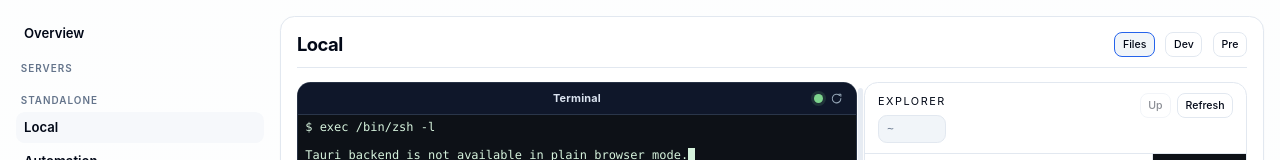
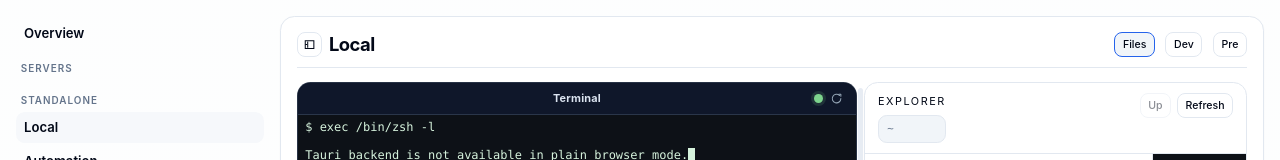
Before and after one commit to hsudatalks/univers-machine, a React (Vite) app in the folder apps/univers-ark-developer/: page / in a window 1280 px wide. Both pictures are taken after a click on the button 705 px from the left and 85 px from the top of the page. Shown: the top 160 px of the page. Built offline with nearby package versions, Linux system fonts and the light colour scheme.

Commit message:
feat: add collapsible terminal pane in container view

```diff
--- a/apps/univers-ark-developer/src/App.tsx
+++ b/apps/univers-ark-developer/src/App.tsx
@@ -168,6 +168,7 @@ function App() {
 
   const {
     browserFrameVersions,
+    containerTerminalCollapsed,
     containerTerminalWidths,
     containerTools,
     prepareContainerView,
@@ -175,6 +176,7 @@ function App() {
     restartBrowserTunnel,
     selectContainerTool,
     startContainerResize,
+    toggleTerminalCollapsed,
   } = useContainerWorkspace({
     activeView,
     clampTerminalPanelWidth,
@@ -363,6 +365,7 @@ function App() {
                     browserSurface={browserSurface}
                     developmentPanel={developmentPanel}
                     developmentSurface={developmentSurface}
+                    isTerminalCollapsed={Boolean(containerTerminalCollapsed[target.id])}
                     onReloadBrowser={() => {
                       if (browserSurface) {
                         reloadBrowserFrame(target.id, browserSurface.id);
@@ -378,6 +381,9 @@ function App() {
                     }}
                     onStartResize={(event) => {
                       startContainerResize(event, target.id);
+                    }}
+                    onToggleTerminalCollapsed={() => {
+                      toggleTerminalCollapsed(target.id);
                     }}
                     pageVisible={isVisible}
                     previewPanel={previewPanel}
--- a/apps/univers-ark-developer/src/components/ContainerPage.tsx
+++ b/apps/univers-ark-developer/src/components/ContainerPage.tsx
@@ -11,10 +11,12 @@ interface ContainerPageProps {
   browserSurface?: DeveloperSurface;
   developmentPanel: ContainerToolPanel | null;
   developmentSurface?: DeveloperSurface;
+  isTerminalCollapsed: boolean;
   onReloadBrowser: () => void;
   onRestartBrowser: () => void;
   onSelectTool: (panel: ContainerToolPanel) => void;
   onStartResize: (event: ReactPointerEvent<HTMLDivElement>) => void;
+  onToggleTerminalCollapsed: () => void;
   pageVisible: boolean;
   previewPanel: ContainerToolPanel | null;
   previewSurface?: DeveloperSurface;
@@ -34,10 +36,12 @@ export function ContainerPage({
   browserSurface,
   developmentPanel,
   developmentSurface,
+  isTerminalCollapsed,
   onReloadBrowser,
   onRestartBrowser,
   onSelectTool,
   onStartResize,
+  onToggleTerminalCollapsed,
   pageVisible,
   previewPanel,
   previewSurface,
@@ -48,7 +52,61 @@ export function ContainerPage({
     <>
       <header className="content-header content-header-container">
         <div className="content-header-copy">
-          <h1 className="content-title content-title-container">{target.label}</h1>
+          <div className="content-title-row">
+            <button
+              aria-label={
+                isTerminalCollapsed ? "Show terminal pane" : "Hide terminal pane"
+              }
+              className="panel-button panel-button-icon panel-button-toolbar content-title-toggle"
+              onClick={onToggleTerminalCollapsed}
+              title={
+                isTerminalCollapsed ? "Show terminal pane" : "Hide terminal pane"
+              }
+              type="button"
+            >
+              <svg
+                aria-hidden="true"
+                className="panel-button-icon-svg"
+                fill="none"
+                viewBox="0 0 16 16"
+              >
+                {isTerminalCollapsed ? (
+                  <>
+                    <path
+                      d="M2.75 3.25h10.5v9.5H2.75z"
+                      stroke="currentColor"
+                      strokeWidth="1.25"
+                    />
+                    <path
+                      d="M5.75 4.25v7.5"
+                      stroke="currentColor"
+                      strokeWidth="1.25"
+                    />
+                  </>
+                ) : (
+                  <>
+                    <path
+                      d="M2.75 3.25h10.5v9.5H2.75z"
+                      stroke="currentColor"
+                      strokeWidth="1.25"
+                    />
+                    <path
+                      d="M5.75 4.25v7.5"
+                      stroke="currentColor"
+                      strokeWidth="1.25"
+                    />
+                    <path
+                      d="M4.5 8 3.25 8"
+                      stroke="currentColor"
+                      strokeLinecap="round"
+                      strokeWidth="1.25"
+                    />
+                  </>
+                )}
+              </svg>
+            </button>
+            <h1 className="content-title content-title-container">{target.label}</h1>
+          </div>
         </div>
 
         <div className="content-header-tools content-header-tools-container">
@@ -90,10 +148,10 @@ export function ContainerPage({
 
       <section className="page-section">
         <div
-          className={`container-workspace ${isBrowserToolPanel(activeTool) ? "tool-browser" : "tool-files"}`}
+          className={`container-workspace ${isBrowserToolPanel(activeTool) ? "tool-browser" : "tool-files"} ${isTerminalCollapsed ? "is-terminal-collapsed" : ""}`}
           style={workspaceStyle}
         >
-          <article className="panel terminal-panel">
+          <article className={`panel terminal-panel ${isTerminalCollapsed ? "is-collapsed" : ""}`}>
             <TerminalPane active={pageVisible} target={target} />
           </article>
 
--- a/apps/univers-ark-developer/src/hooks/useContainerWorkspace.ts
+++ b/apps/univers-ark-developer/src/hooks/useContainerWorkspace.ts
@@ -55,6 +55,9 @@ export function useContainerWorkspace({
   >({});
   const [containerTerminalWidths, setContainerTerminalWidths] = useState<
     Record<string, number>
+  >({});
+  const [containerTerminalCollapsed, setContainerTerminalCollapsed] = useState<
+    Record<string, boolean | undefined>
   >({});
   const [browserFrameVersions, setBrowserFrameVersions] = useState<
     Record<string, number>
@@ -239,10 +242,21 @@ export function useContainerWorkspace({
     warmTargetTunnels(target, undefined, onTunnelStatus);
   }
 
+  function toggleTerminalCollapsed(targetId: string) {
+    setContainerTerminalCollapsed((current) => ({
+      ...current,
+      [targetId]: !current[targetId],
+    }));
+  }
+
   function startContainerResize(
     event: ReactPointerEvent<HTMLDivElement>,
     targetId: string,
   ) {
+    if (containerTerminalCollapsed[targetId]) {
+      return;
+    }
+
     const workspace = event.currentTarget.parentElement;
 
     if (!workspace) {
@@ -292,6 +306,7 @@ export function useContainerWorkspace({
 
   return {
     browserFrameVersions,
+    containerTerminalCollapsed,
     containerTerminalWidths,
     containerTools,
     prepareContainerView,
@@ -299,5 +314,6 @@ export function useContainerWorkspace({
     restartBrowserTunnel,
     selectContainerTool,
     startContainerResize,
+    toggleTerminalCollapsed,
   };
 }
--- a/apps/univers-ark-developer/src/styles/shell.css
+++ b/apps/univers-ark-developer/src/styles/shell.css
@@ -256,6 +256,26 @@
   line-height: 1;
 }
 
+.content-title-row {
+  display: flex;
+  align-items: center;
+  gap: 0.45rem;
+  min-width: 0;
+}
+
+.content-title-toggle {
+  flex-shrink: 0;
+  border-color: transparent;
+  background: transparent;
+  color: var(--text-2);
+}
+
+.content-title-toggle:hover:not(:disabled) {
+  background: var(--secondary);
+  border-color: transparent;
+  color: var(--foreground);
+}
+
 .content-meta-row {
   min-width: 0;
   display: flex;
--- a/apps/univers-ark-developer/src/styles/workspace.css
+++ b/apps/univers-ark-developer/src/styles/workspace.css
@@ -19,6 +19,10 @@
   overflow: hidden;
 }
 
+.container-workspace.is-terminal-collapsed {
+  grid-template-columns: 0 0 minmax(0, 1fr);
+}
+
 .container-resizer {
   position: relative;
   min-height: 0;
@@ -37,6 +41,15 @@
 
 .container-resizer:hover::before {
   background: color-mix(in srgb, var(--ring) 56%, var(--border));
+}
+
+.container-workspace.is-terminal-collapsed .terminal-panel,
+.container-workspace.is-terminal-collapsed .container-resizer {
+  display: none;
+}
+
+.container-workspace.is-terminal-collapsed .tool-panel {
+  grid-column: 3;
 }
 
 .workspace-placeholder {
```
